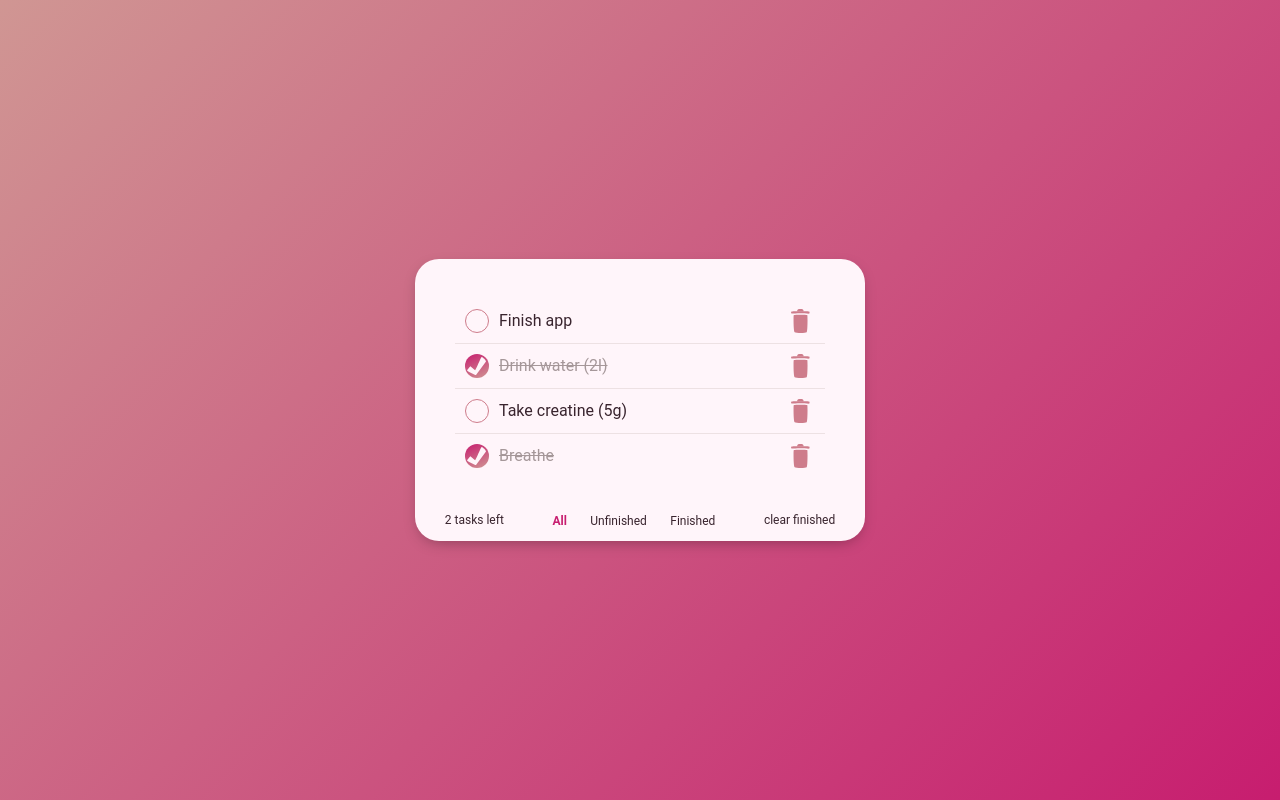
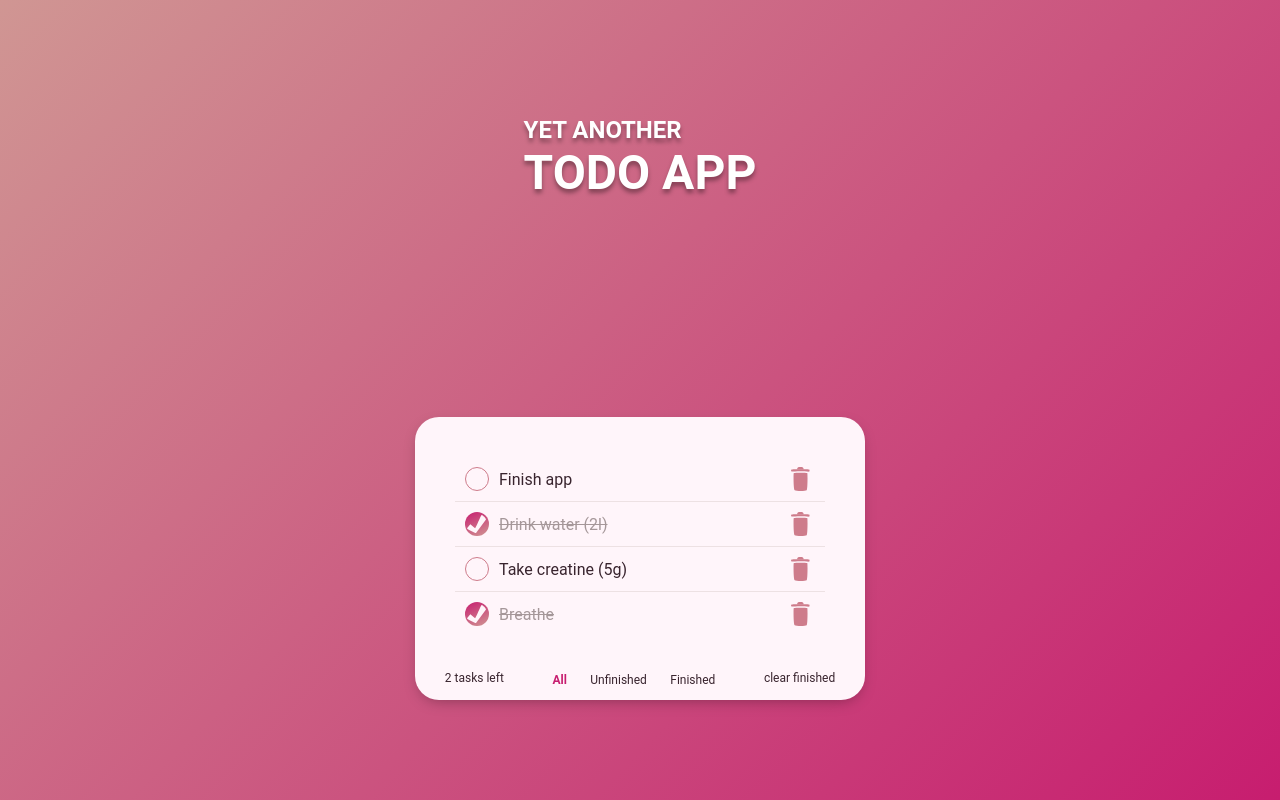
Before and after one commit to WojCzu/yet-another-todo-app, a React (Create React App) app: page /all in a window 1280 px wide. Built offline with nearby package versions, Linux system fonts and the light colour scheme.

Commit message:
add app title

```diff
--- a/src/views/App.js
+++ b/src/views/App.js
@@ -1,7 +1,7 @@
 import React from 'react';
 import TaskList from 'components/TaskList/TaskList';
 import NavBar from 'components/NavBar/NavBar';
-import { Wrapper } from './App.styles';
+import { Wrapper, Title } from './App.styles';
 import data from 'data/tasks';
 
 const App = () => {
@@ -11,6 +11,9 @@ const App = () => {
   );
   return (
     <>
+      <Title>
+        Yet another <span>ToDo app</span>
+      </Title>
       <Wrapper>
         <TaskList data={data} />
         <NavBar tasksLeft={tasksLeft} />
--- a/src/views/App.styles.js
+++ b/src/views/App.styles.js
@@ -9,3 +9,16 @@ export const Wrapper = styled.div`
   background-color: ${({ theme }) => theme.color.white};
   box-shadow: 0 5px 15px -5px rgba(0, 0, 0, 0.35);
 `;
+
+export const Title = styled.h1`
+  color: white;
+  text-shadow: 0 4px 4px rgba(0, 0, 0, 0.35);
+  text-transform: uppercase;
+  font-size: ${({ theme }) => theme.fontSize.l};
+
+  display: flex;
+  flex-direction: column;
+  span {
+    font-size: ${({ theme }) => theme.fontSize.xl};
+  }
+`;
```
